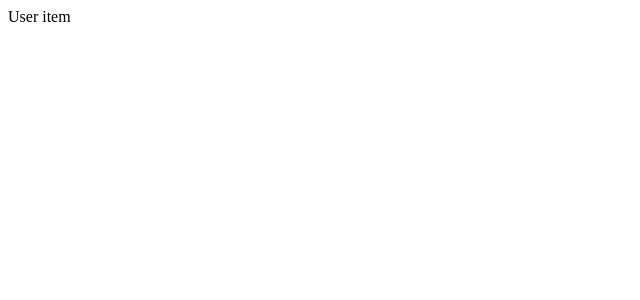
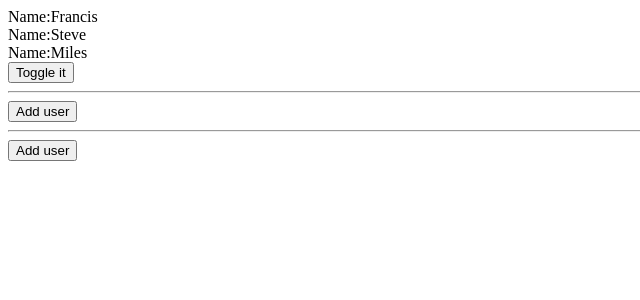
Before and after one commit to ferlobo1985/UDMY-REACT-FS24-Hooks, a React (Vite) app: page / in a window 1280 px wide. Shown: the top 300 px of the page, without its empty margins (0-640 px from the left). Built offline with nearby package versions, Linux system fonts and the light colour scheme.

Commit message:
09-Context part three
09-Context part three

```diff
--- a/src/components/user_item.jsx
+++ b/src/components/user_item.jsx
@@ -4,12 +4,28 @@ import { MyContext } from "../context";
 
 const UserItem = () => {
     const context = useContext(MyContext);
-
     console.log(context)
-
     return(
         <>
-            User item
+            { context.activeState ?
+                context.users.map( user =>(
+                        <div key={user.id}>
+                            <div>Name:{user.name}</div>
+                        </div>
+                ))
+            :null}
+            <button onClick={context.setActive}>Toggle it</button>
+            <hr/>
+            <button onClick={()=>context.addUser('Ron')}>Add user</button>
+            <hr/>
+            <button onClick={()=>context.setUsers(
+                prevState => (
+                    [
+                        ...prevState,
+                        {id:6,name:'Caroline'}
+                    ]
+                )
+            )}>Add user</button>
         </>
     )
 }
--- a/src/context/index.jsx
+++ b/src/context/index.jsx
@@ -3,7 +3,7 @@ import { createContext, useState } from 'react';
 
 const MyContext = createContext();
 const MyProvider = (props) => {
-
+    const [active,setActive] = useState(true);
     const [users,setUsers] = useState([
         {id:1,name:"Francis"},
         {id:2,name:"Steve"},
@@ -11,8 +11,24 @@ const MyProvider = (props) => {
     ])
 
 
+    const addUser = (name) => {
+        setUsers(prevState => (
+            [
+                ...prevState,
+                {id:4,name:name}
+            ]
+        ))
+    }
+
+
     return(
-        <MyContext.Provider value={users}>
+        <MyContext.Provider value={{
+            users:users,
+            addUser:addUser,
+            setUsers:setUsers,
+            activeState:active,
+            setActive: () => setActive(!active)
+        }}>
             { props.children }
         </MyContext.Provider>
     )
```
